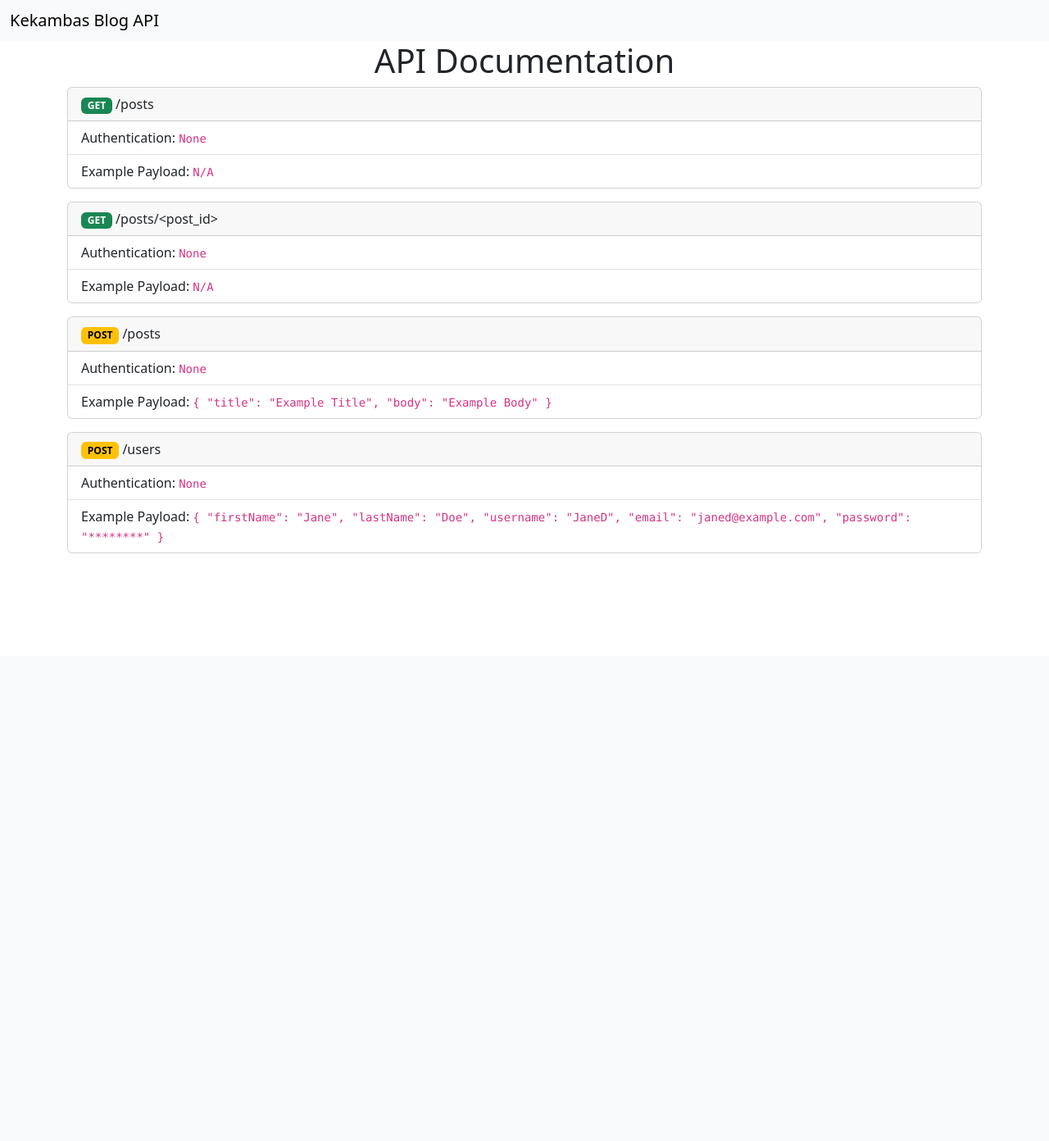
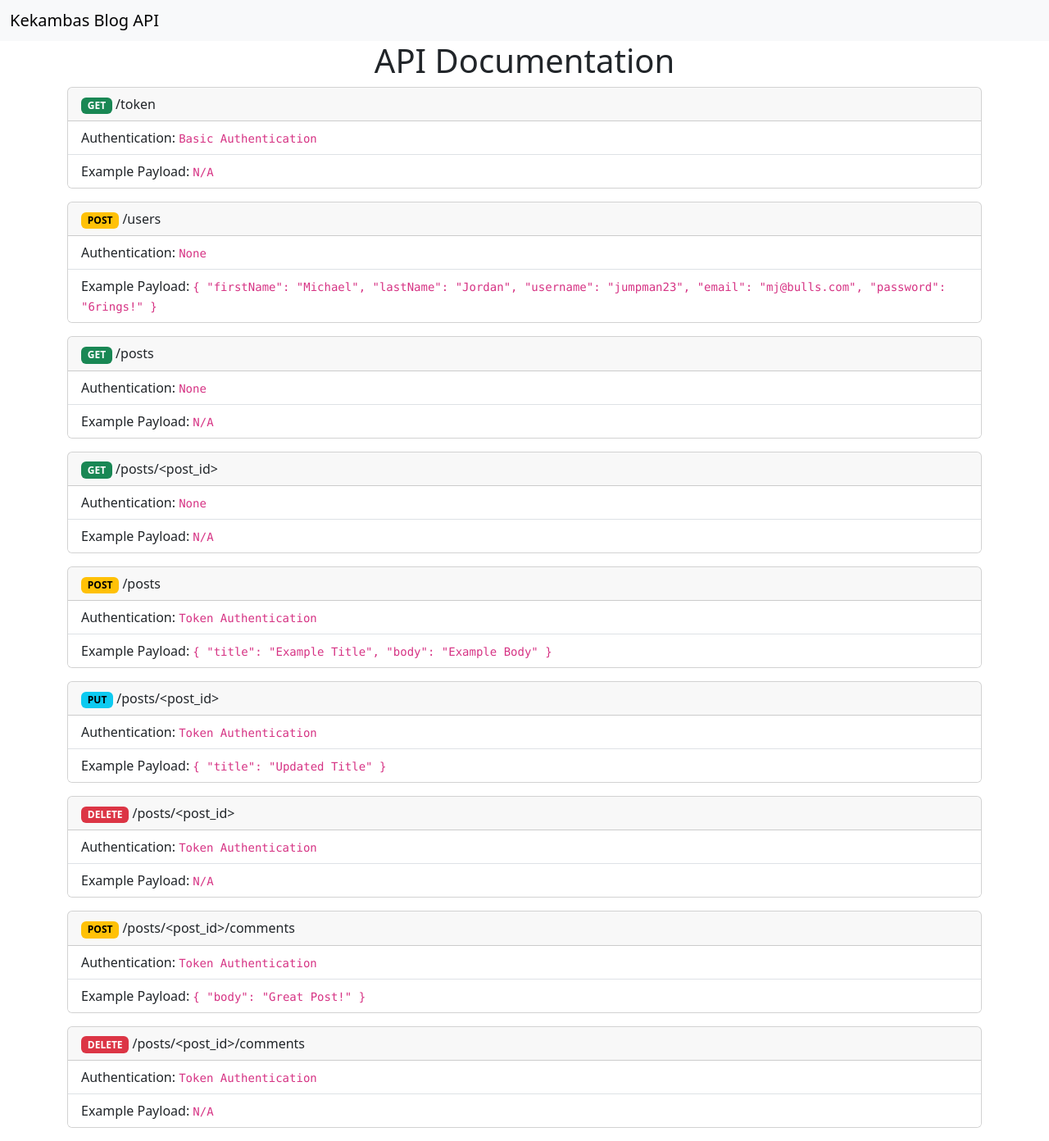
Before and after one commit to DMDBari/flask_blog_api, a Flask app: page / in a window 1280 px wide. Shown: the whole page at 82% size. Before the commit the page ends 675 px from the top, so only its background shows below. Run offline with Flask 3, Linux system fonts and the light colour scheme.

Commit message:
Updated html

```diff
--- a/app/templates/index.html
+++ b/app/templates/index.html
@@ -25,6 +25,33 @@
 
             <div class="row">
 
+                <!-- Get Token -->
+                <div class="col-12">
+                    <div class="card mb-3">
+                        <div class="card-header">
+                            <span class="badge text-bg-success">GET</span> /token
+                        </div>
+                        <ul class="list-group list-group-flush">
+                            <li class="list-group-item">Authentication: <code>Basic Authentication</code></li>
+                            <li class="list-group-item">Example Payload: <code>N/A</code></li>
+                        </ul>
+                    </div>
+                </div>
+
+                <!-- Create User -->
+                <div class="col-12">
+                    <div class="card mb-3">
+                        <div class="card-header">
+                            <span class="badge text-bg-warning">POST</span> /users
+                        </div>
+                        <ul class="list-group list-group-flush">
+                            <li class="list-group-item">Authentication: <code>None</code></li>
+                            <li class="list-group-item">Example Payload: <code>{ "firstName": "Michael", "lastName": "Jordan", "username": "jumpman23", "email": "mj@bulls.com", "password": "6rings!" }</code></li>
+                        </ul>
+                    </div>
+                </div>
+
+                <!-- Get Posts -->
                 <div class="col-12">
                     <div class="card mb-3">
                         <div class="card-header">
@@ -37,6 +64,7 @@
                     </div>
                 </div>
 
+                <!-- Get Post -->
                 <div class="col-12">
                     <div class="card mb-3">
                         <div class="card-header">
@@ -49,26 +77,67 @@
                     </div>
                 </div>
 
+                <!-- Create Post -->
                 <div class="col-12">
                     <div class="card mb-3">
                         <div class="card-header">
                             <span class="badge text-bg-warning">POST</span> /posts
                         </div>
                         <ul class="list-group list-group-flush">
-                            <li class="list-group-item">Authentication: <code>None</code></li>
+                            <li class="list-group-item">Authentication: <code>Token Authentication</code></li>
                             <li class="list-group-item">Example Payload: <code>{ "title": "Example Title", "body": "Example Body" }</code></li>
                         </ul>
                     </div>
                 </div>
 
+                <!-- Edit Post -->
                 <div class="col-12">
                     <div class="card mb-3">
                         <div class="card-header">
-                            <span class="badge text-bg-warning">POST</span> /users
+                            <span class="badge text-bg-info">PUT</span> /posts/&lt;post_id&gt;
                         </div>
                         <ul class="list-group list-group-flush">
-                            <li class="list-group-item">Authentication: <code>None</code></li>
-                            <li class="list-group-item">Example Payload: <code>{ "firstName": "Jane", "lastName": "Doe", "username": "JaneD", "email": "janed@example.com", "password": "********" }</code></li>
+                            <li class="list-group-item">Authentication: <code>Token Authentication</code></li>
+                            <li class="list-group-item">Example Payload: <code>{ "title": "Updated Title" }</code></li>
+                        </ul>
+                    </div>
+                </div>
+
+                <!-- Delete Post -->
+                <div class="col-12">
+                    <div class="card mb-3">
+                        <div class="card-header">
+                            <span class="badge text-bg-danger">DELETE</span> /posts/&lt;post_id&gt;
+                        </div>
+                        <ul class="list-group list-group-flush">
+                            <li class="list-group-item">Authentication: <code>Token Authentication</code></li>
+                            <li class="list-group-item">Example Payload: <code>N/A</code></li>
+                        </ul>
+                    </div>
+                </div>
+
+                <!-- Create Comment -->
+                <div class="col-12">
+                    <div class="card mb-3">
+                        <div class="card-header">
+                            <span class="badge text-bg-warning">POST</span> /posts/&lt;post_id&gt;/comments
+                        </div>
+                        <ul class="list-group list-group-flush">
+                            <li class="list-group-item">Authentication: <code>Token Authentication</code></li>
+                            <li class="list-group-item">Example Payload: <code>{ "body": "Great Post!" }</code></li>
+                        </ul>
+                    </div>
+                </div>
+
+                <!-- Delete Comment -->
+                <div class="col-12">
+                    <div class="card mb-3">
+                        <div class="card-header">
+                            <span class="badge text-bg-danger">DELETE</span> /posts/&lt;post_id&gt;/comments
+                        </div>
+                        <ul class="list-group list-group-flush">
+                            <li class="list-group-item">Authentication: <code>Token Authentication</code></li>
+                            <li class="list-group-item">Example Payload: <code>N/A</code></li>
                         </ul>
                     </div>
                 </div>
```
